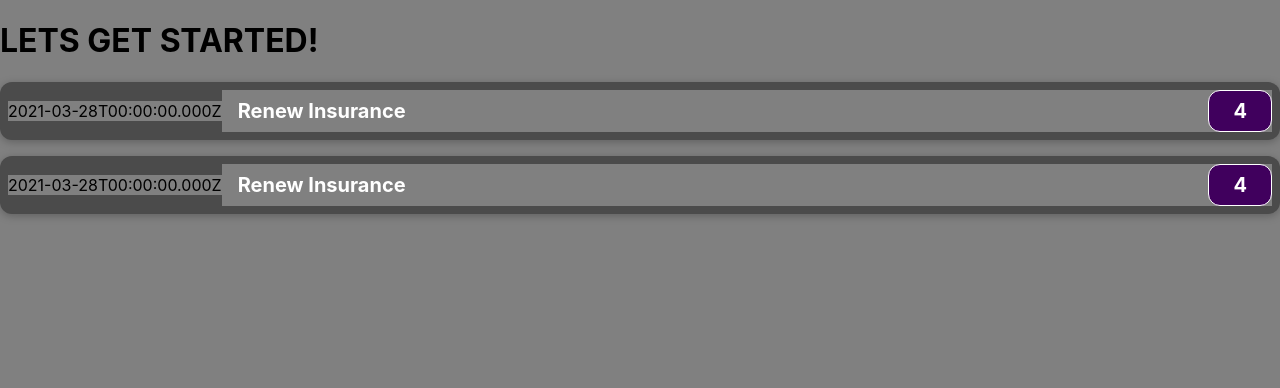
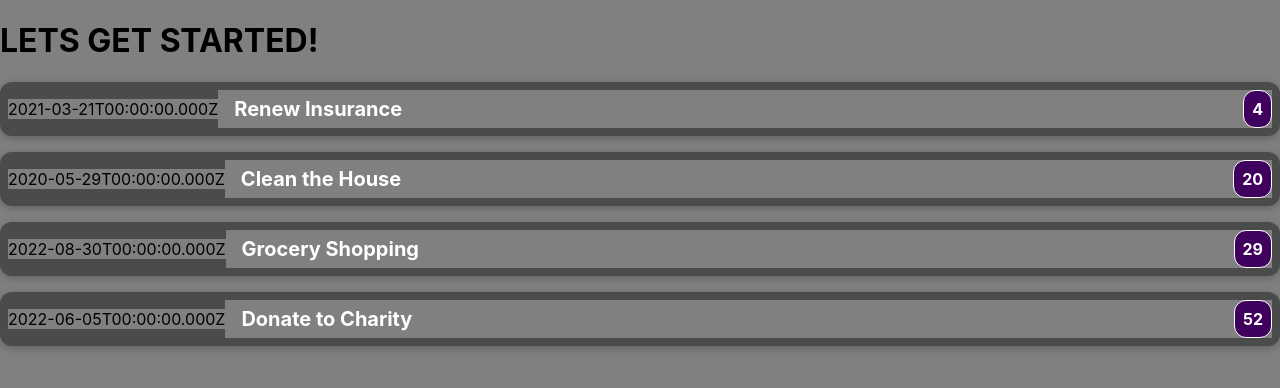
Before and after one commit to EFEKAANLULE/todo-efe, a React (Create React App) app: page / in a window 1280 px wide. Shown: the top 388 px of the page. Built offline with nearby package versions, Linux system fonts and the light colour scheme.

Commit message:
fix: :art: added some new tasks and fixed some css
Added new tasks, used props in daysleft.js and created tasks in app.js

```diff
--- a/src/App.js
+++ b/src/App.js
@@ -3,12 +3,23 @@ import './App.css';
 import DaysLeft from './components/DaysLeft';
 
 function App() {
+
+  const tasks =[
+    { id:'t1', title:'Renew Insurance', daysleft:4,date: new Date(2021,2,21)},
+    { id:'t2',title:'Clean the House', daysleft:20,date: new Date(2020,4,29)},
+    { id:'t3',title:'Grocery Shopping', daysleft:29,date: new Date(2022,7,30)},
+    { id:'t4',title:'Donate to Charity', daysleft:52,date: new Date(2022,5,5)},
+
+  ];
   return (
     <div>
 
     <h1>LETS GET STARTED!</h1>
-    <DaysLeft></DaysLeft>
-    <DaysLeft></DaysLeft>
+    <DaysLeft title = {tasks[0].title} daysleft={tasks[0].daysleft} date={tasks[0].date} ></DaysLeft>
+    <DaysLeft title = {tasks[1].title} daysleft={tasks[1].daysleft} date={tasks[1].date} ></DaysLeft>
+    <DaysLeft title = {tasks[2].title} daysleft={tasks[2].daysleft} date={tasks[2].date} ></DaysLeft>
+    <DaysLeft title = {tasks[3].title} daysleft={tasks[3].daysleft} date={tasks[3].date} ></DaysLeft>
+
     </div>
   );
 }
--- a/src/components/DaysLeft.css
+++ b/src/components/DaysLeft.css
@@ -27,7 +27,7 @@
     color: white;
   }
 
-  .days-left__price {
+  .days-left__days {
     font-size: 1rem;
     font-weight: bold;
     color: white;
--- a/src/components/DaysLeft.js
+++ b/src/components/DaysLeft.js
@@ -1,19 +1,15 @@
 import './DaysLeft.css';
 
-function DaysLeft() {
-
-    const daysDate = new Date(2021,2,28);
-    const taskTitle = 'Renew Insurance';
-    const daysLeft = 4;
+function DaysLeft(props) {
 
     return (
         <div className='days-left'>
             <div>
-            {daysDate.toISOString()}
+            {props.date.toISOString()}
             </div>
             <div className='days-left__description'>
-                <h2>{taskTitle} </h2>
-                <div className='days-left__price'>{daysLeft}</div>
+                <h2>{props.title} </h2>
+                <div className='days-left__days'>{props.daysleft}</div>
             </div>
         </div>
     );
```
